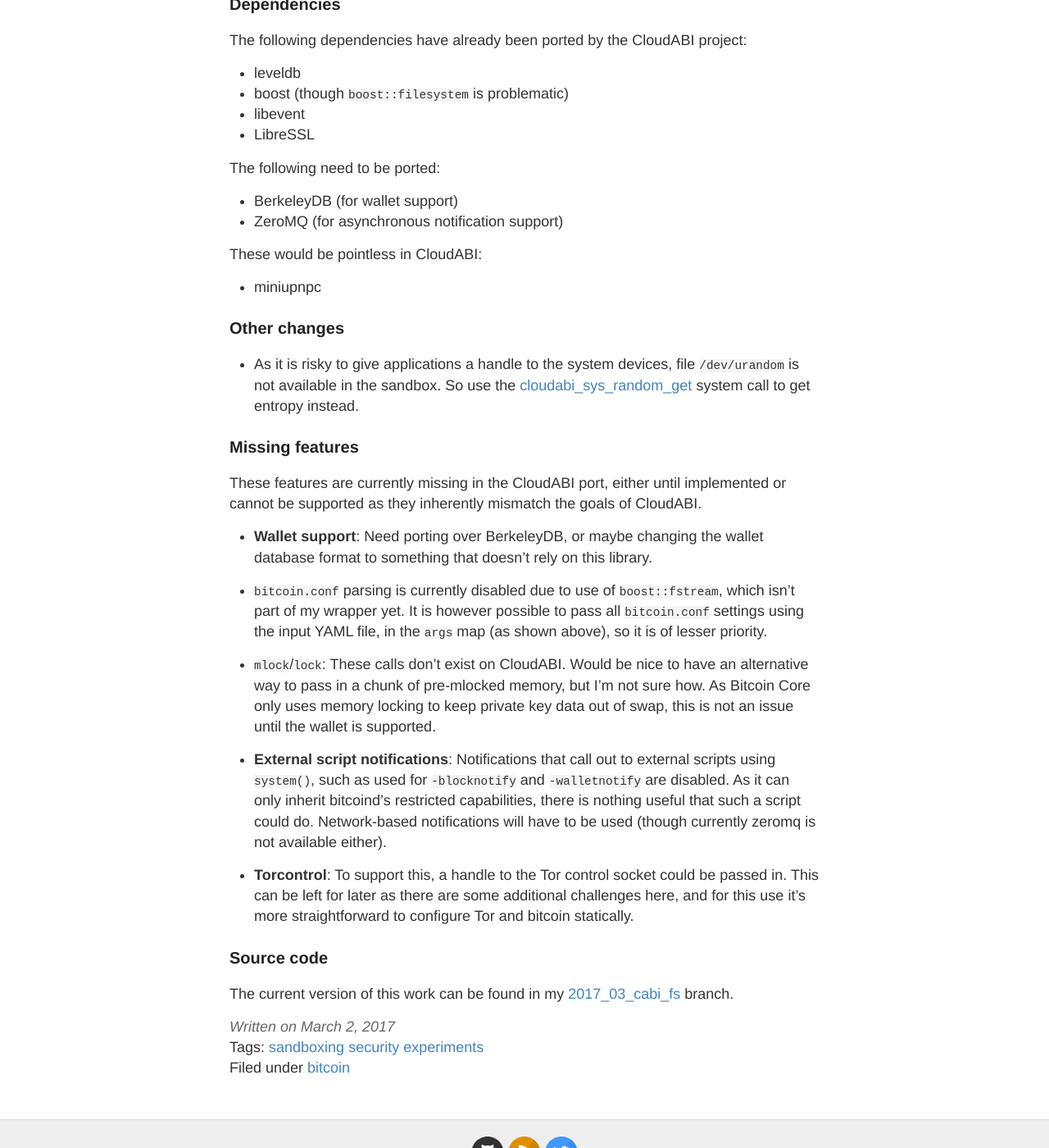
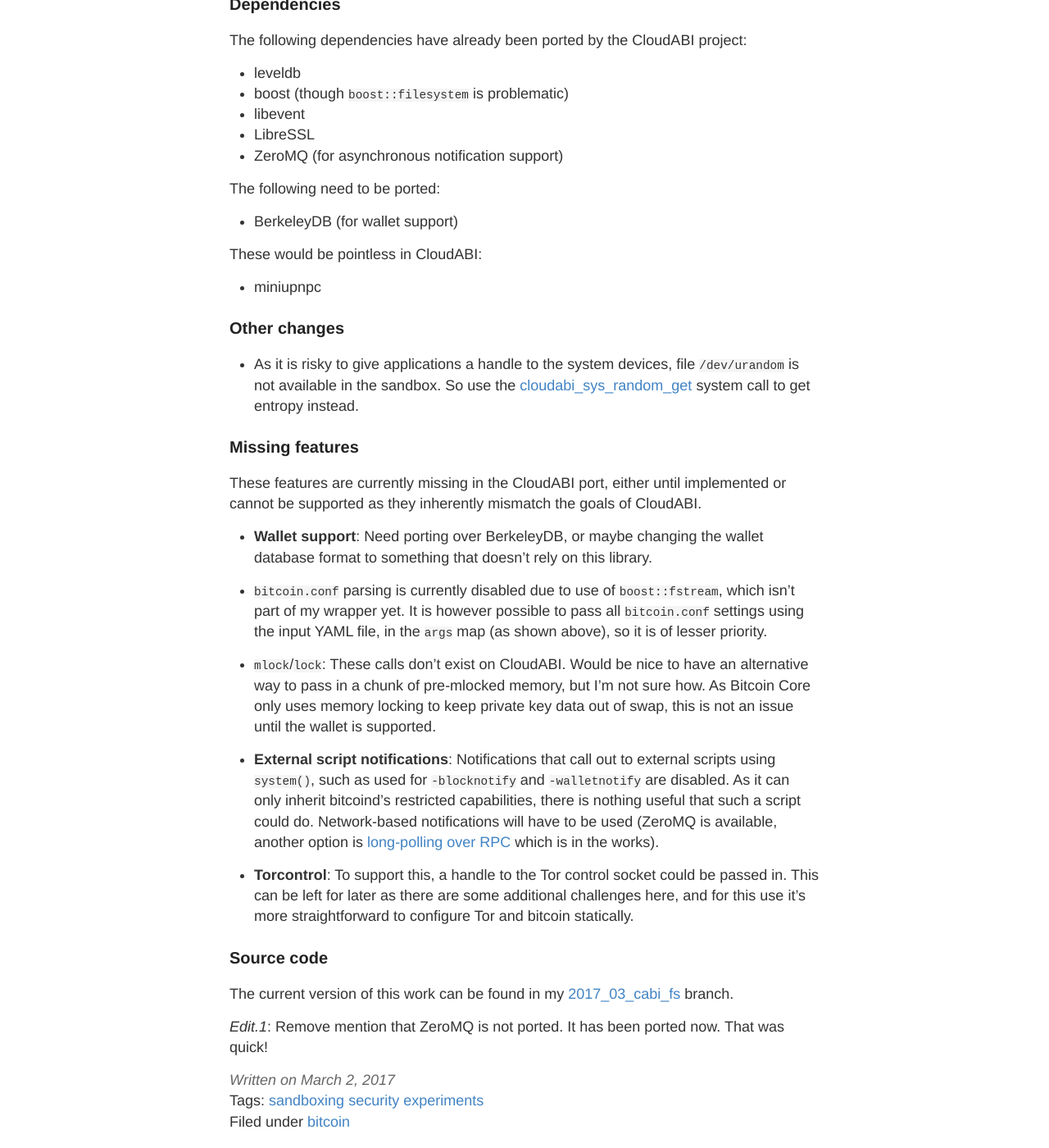
Before and after one commit to laanwj/laanwj.github.io, a Jekyll site: the page built from _posts/2017-03-02-porting-bitcoin-core-to-cloudabi.md, in a window 1280 px wide and 1400 px high, scrolled down 3244 px. Shown: the whole window at 82% size. Built offline with Jekyll 4.4.1, drawn with Linux system fonts in a browser that asks for light colours.

Commit message:
edit: Mention that ZeroMQ has been ported to cloudabi

```diff
--- a/_posts/2017-03-02-porting-bitcoin-core-to-cloudabi.md
+++ b/_posts/2017-03-02-porting-bitcoin-core-to-cloudabi.md
@@ -171,11 +171,11 @@
 - boost (though `boost::filesystem` is problematic)
 - libevent
 - LibreSSL
+- ZeroMQ (for asynchronous notification support)
 
 The following need to be ported:
 
 - BerkeleyDB (for wallet support)
-- ZeroMQ (for asynchronous notification support)
 
 These would be pointless in CloudABI:
 
@@ -214,8 +214,8 @@
 to external scripts using `system()`, such as used for `-blocknotify` and `-walletnotify` are disabled. As it can only
 inherit bitcoind's restricted capabilities, there is nothing
 useful that such a script could do. Network-based
-notifications will have to be used (though currently zeromq is
-not available either).
+notifications will have to be used (ZeroMQ is available, another
+option is [long-polling over RPC](https://github.com/bitcoin/bitcoin/pull/7949) which is in the works).
 
 - **Torcontrol**: To support this, a handle to the Tor control socket could be
 passed in. This can be left for later as there are some
@@ -226,3 +226,6 @@
 
 The current version of this work can be found in my
 [2017\_03\_cabi\_fs](https://github.com/laanwj/bitcoin/tree/2017_03_cabi_fs) branch.
+
+*Edit.1*: Remove mention that ZeroMQ is not ported. It has been ported now.
+That was quick!
```
